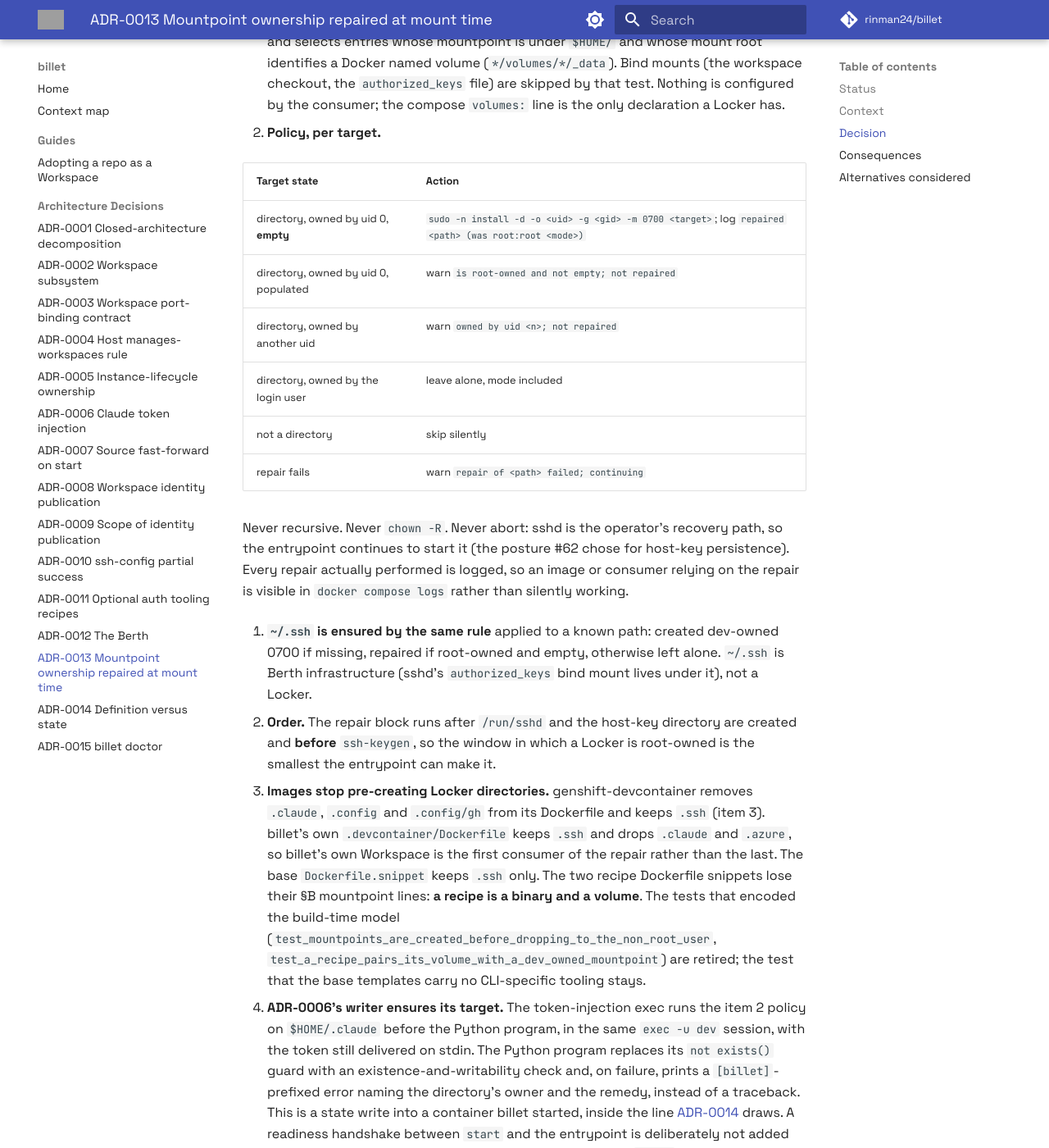
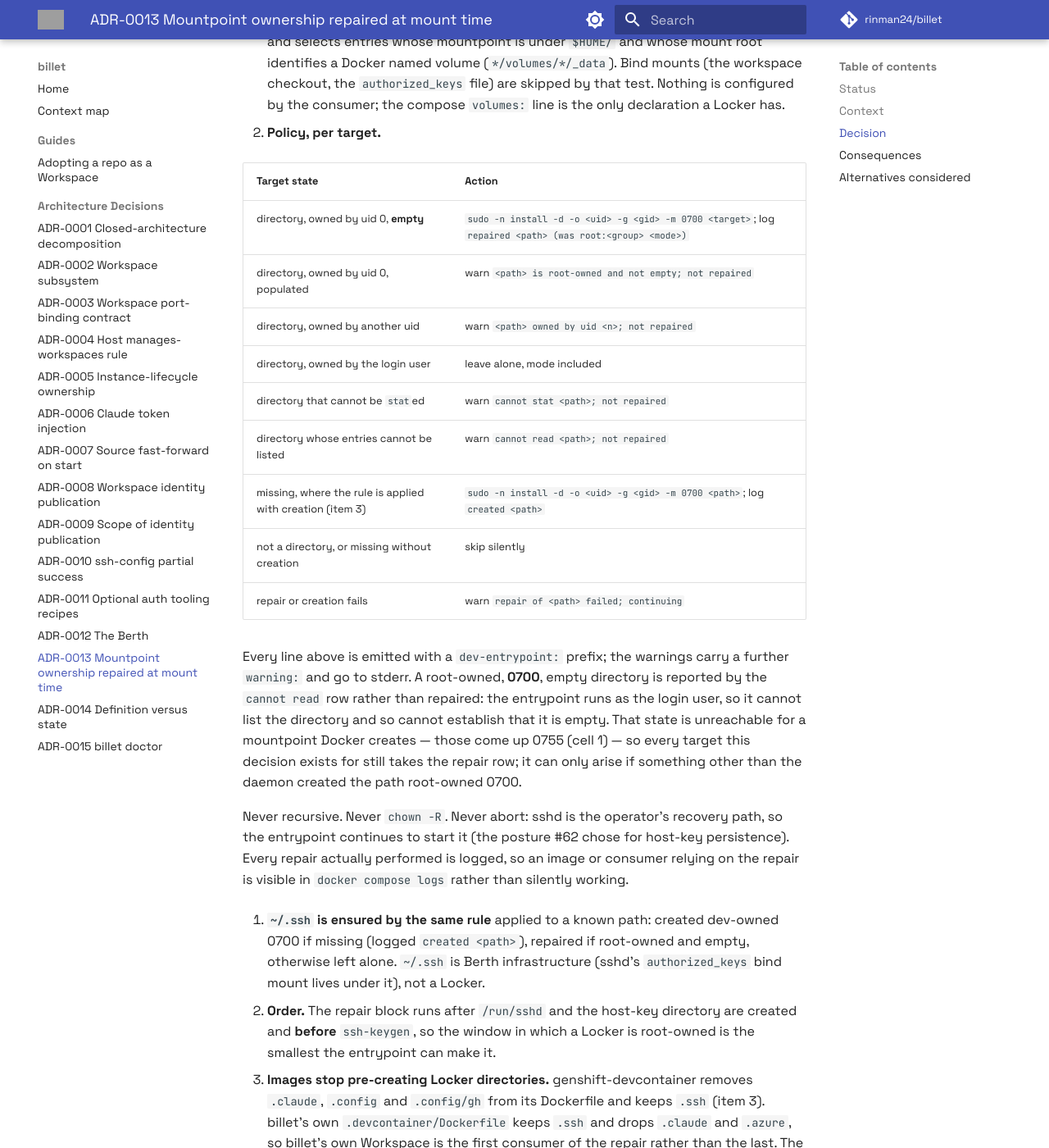
Before and after one commit to rinman24/billet, an MkDocs documentation site: the page built from docs/adr/adr-0013-mountpoint-ownership-repaired-at-mount-time.md, in a window 1280 px wide and 1400 px high, scrolled down 2576 px. Shown: the whole window at 82% size. Built offline with MkDocs 1.6.1 and Material for MkDocs 9.7.7, drawn with Linux system fonts in a browser that asks for light colours; comment, search, counter and statistics services are not loaded; grey boxes are pictures that could not be loaded.

Commit message:
docs: record the entrypoint's actual repair log lines in ADR-0013
ADR-0013 merged before the entrypoint was written (PR #78, still open),
so its item 2 policy table enumerates fewer target states than the code
as built actually handles. Bring the ADR in line with the code:

- add the `created <path>` line item 3's creation case emits, and the
  two diagnostic warnings `cannot stat <path>; not repaired` and
  `cannot read <path>; not repaired`
- name the path in the two warnings that already had rows, and report
  the repaired line's group as `<group>` (the code prints `%U:%G`, and
  a root-owned directory's group need not be root)
- note under the table that a root-owned 0700 empty target takes the
  `cannot read` branch rather than being repaired, because the
  entrypoint runs as the login user and cannot list it — unreachable
  for mountpoints Docker creates, which come up 0755

The Q7 policy itself is unchanged; only the ADR's description of what
is logged, plus the edge-case note.

```diff
--- a/docs/adr/adr-0013-mountpoint-ownership-repaired-at-mount-time.md
+++ b/docs/adr/adr-0013-mountpoint-ownership-repaired-at-mount-time.md
@@ -86,12 +86,23 @@ performs into a container makes its own target writable first.**
 
    | Target state | Action |
    |---|---|
-   | directory, owned by uid 0, **empty** | `sudo -n install -d -o <uid> -g <gid> -m 0700 <target>`; log `repaired <path> (was root:root <mode>)` |
-   | directory, owned by uid 0, populated | warn `is root-owned and not empty; not repaired` |
-   | directory, owned by another uid | warn `owned by uid <n>; not repaired` |
+   | directory, owned by uid 0, **empty** | `sudo -n install -d -o <uid> -g <gid> -m 0700 <target>`; log `repaired <path> (was root:<group> <mode>)` |
+   | directory, owned by uid 0, populated | warn `<path> is root-owned and not empty; not repaired` |
+   | directory, owned by another uid | warn `<path> owned by uid <n>; not repaired` |
    | directory, owned by the login user | leave alone, mode included |
-   | not a directory | skip silently |
-   | repair fails | warn `repair of <path> failed; continuing` |
+   | directory that cannot be `stat`ed | warn `cannot stat <path>; not repaired` |
+   | directory whose entries cannot be listed | warn `cannot read <path>; not repaired` |
+   | missing, where the rule is applied with creation (item 3) | `sudo -n install -d -o <uid> -g <gid> -m 0700 <path>`; log `created <path>` |
+   | not a directory, or missing without creation | skip silently |
+   | repair or creation fails | warn `repair of <path> failed; continuing` |
+
+   Every line above is emitted with a `dev-entrypoint: ` prefix; the warnings carry a further
+   `warning: ` and go to stderr. A root-owned, **0700**, empty directory is reported by the
+   `cannot read` row rather than repaired: the entrypoint runs as the login user, so it cannot
+   list the directory and so cannot establish that it is empty. That state is unreachable for a
+   mountpoint Docker creates — those come up 0755 (cell 1) — so every target this decision
+   exists for still takes the repair row; it can only arise if something other than the daemon
+   created the path root-owned 0700.
 
    Never recursive. Never `chown -R`. Never abort: sshd is the operator's recovery path, so the
    entrypoint continues to start it (the posture #62 chose for host-key persistence). Every repair
@@ -99,7 +110,8 @@ performs into a container makes its own target writable first.**
    `docker compose logs` rather than silently working.
 
 3. **`~/.ssh` is ensured by the same rule** applied to a known path: created dev-owned 0700 if
-   missing, repaired if root-owned and empty, otherwise left alone. `~/.ssh` is Berth
+   missing (logged `created <path>`), repaired if root-owned and empty, otherwise left alone.
+   `~/.ssh` is Berth
    infrastructure (sshd's `authorized_keys` bind mount lives under it), not a Locker.
 
 4. **Order.** The repair block runs after `/run/sshd` and the host-key directory are created and
```
